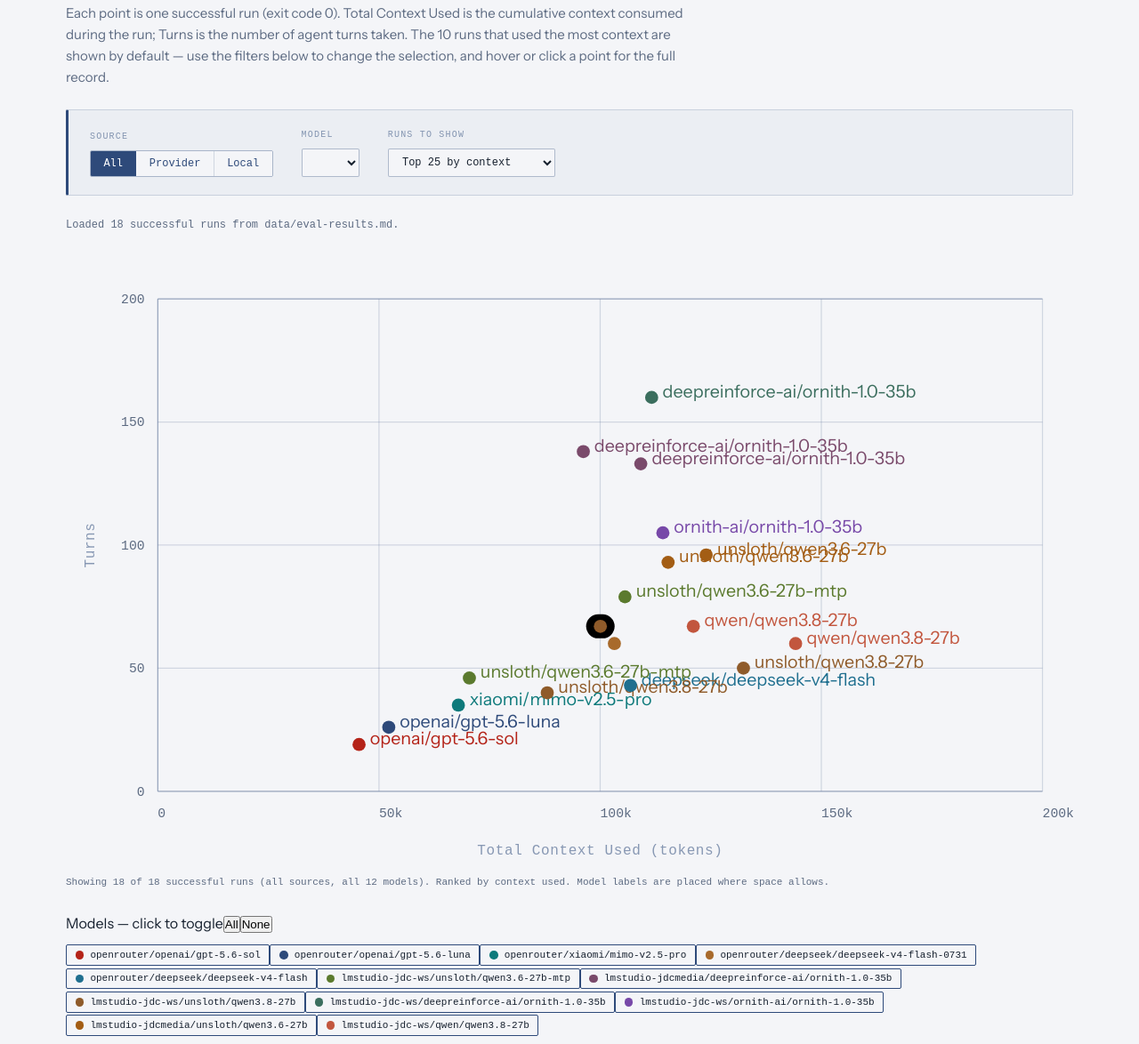
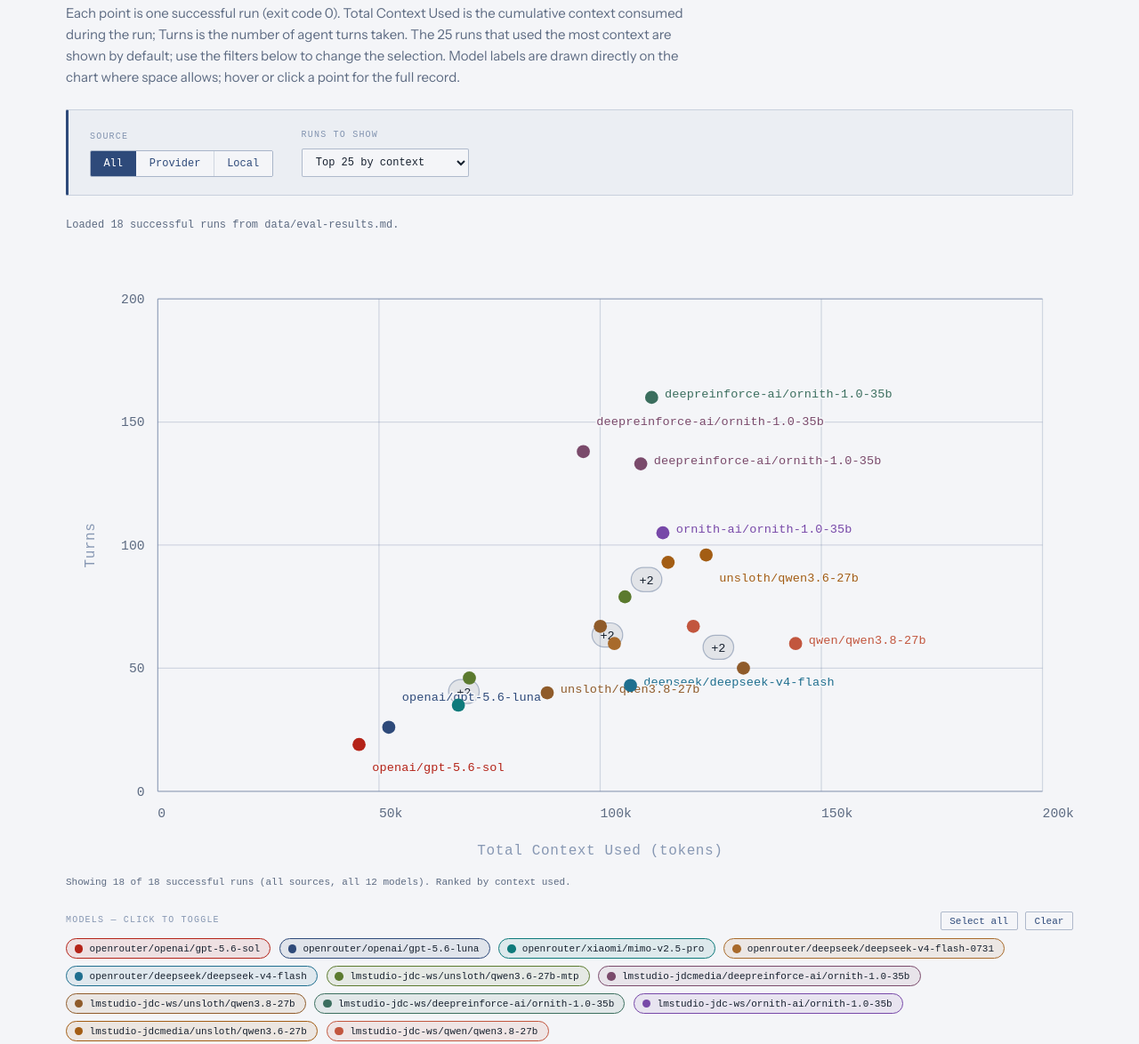
Before and after one commit to forzabarca88/coding-agent-resources, a plain HTML site: page docs/visualization.html in a window 1280 px wide. Shown: the part 360-1534 px from the top of the page at 89% size. Drawn offline with nearby package versions, Linux system fonts and the light colour scheme; a web font is replaced by a local one.

Commit message:
update viz

```diff
--- a/docs/assets/styles.css
+++ b/docs/assets/styles.css
@@ -633,6 +633,28 @@ a:focus-visible {
 .pt:focus-visible { outline: none; }
 .pt:focus-visible .pt__halo { stroke: var(--carbon); stroke-width: 1.5; }
 
+/* Direct labels on the plot — halo stroke keeps them legible over the grid */
+.pt-label {
+  font-family: var(--font-mono);
+  font-size: 11px;
+  font-weight: 500;
+  letter-spacing: 0.01em;
+  paint-order: stroke;
+  stroke: var(--paper);
+  stroke-width: 3px;
+  stroke-linejoin: round;
+}
+.pt-tag rect {
+  fill: rgba(22, 32, 46, 0.08);
+  stroke: var(--rule-strong);
+}
+.pt-tag text {
+  font-family: var(--font-mono);
+  font-size: 11px;
+  font-weight: 500;
+  fill: var(--ink);
+}
+
 .viz-tooltip {
   position: absolute;
   z-index: 20;
@@ -655,7 +677,18 @@ a:focus-visible {
   font-size: 0.75rem;
   color: var(--carbon-bright);
   word-break: break-all;
+}
+.tip__head {
+  display: flex;
+  align-items: center;
+  gap: 0.5rem;
   margin-bottom: 0.2rem;
+}
+.tip__dot {
+  width: 0.6rem;
+  height: 0.6rem;
+  border-radius: 50%;
+  flex-shrink: 0;
 }
 .tip__tag {
   font-family: var(--font-mono);
@@ -664,6 +697,28 @@ a:focus-visible {
   margin-bottom: 0.6rem;
   text-transform: uppercase;
   letter-spacing: 0.08em;
+}
+/* Notes carry the run's caveats — rendered as the first, most prominent block */
+.tip__notes {
+  background: rgba(255, 255, 255, 0.07);
+  border-left: 2px solid var(--carbon-bright);
+  padding: 0.55rem 0.7rem;
+  margin-bottom: 0.75rem;
+}
+.tip__notes-label {
+  display: block;
+  font-family: var(--font-mono);
+  font-size: 0.5625rem;
+  letter-spacing: 0.14em;
+  text-transform: uppercase;
+  color: var(--carbon-bright);
+  margin-bottom: 0.2rem;
+}
+.tip__notes-text {
+  font-size: 0.8125rem;
+  line-height: 1.5;
+  color: #fff;
+  margin: 0;
 }
 .tip__grid {
   display: grid;
@@ -699,9 +754,42 @@ a:focus-visible {
   margin-bottom: 1.5rem;
 }
 .viz-legend {
+  margin-top: 0.5rem;
+}
+.legend-head {
+  display: flex;
+  justify-content: space-between;
+  align-items: center;
+  gap: 1rem;
+  margin-bottom: 0.6rem;
+}
+.legend-head__label {
+  font-family: var(--font-mono);
+  font-size: 0.625rem;
+  text-transform: uppercase;
+  letter-spacing: 0.12em;
+  color: var(--carbon-soft);
+}
+.legend-actions {
+  display: flex;
+  gap: 0.5rem;
+}
+.legend-btn {
+  font-family: var(--font-mono);
+  font-size: 0.6875rem;
+  color: var(--carbon);
+  background: transparent;
+  border: 1px solid var(--rule-strong);
+  border-radius: 2px;
+  padding: 0.2rem 0.6rem;
+  cursor: pointer;
+}
+.legend-btn:hover { background: var(--zebra); }
+.legend-btn:focus-visible { outline: 2px solid var(--carbon); outline-offset: 2px; }
+.legend-items {
   display: flex;
   flex-wrap: wrap;
-  gap: 0.5rem 0.75rem;
+  gap: 0.5rem 0.6rem;
 }
 .legend-item {
   display: inline-flex;
@@ -711,15 +799,21 @@ a:focus-visible {
   font-size: 0.6875rem;
   color: var(--mist);
   background: transparent;
-  border: 1px solid var(--rule);
-  border-radius: 2px;
-  padding: 0.3rem 0.6rem;
+  border: 1px dashed var(--rule-strong);
+  border-radius: 999px;
+  padding: 0.28rem 0.7rem 0.28rem 0.55rem;
   cursor: pointer;
   max-width: 100%;
+  transition: border-color 0.12s, background 0.12s, color 0.12s;
 }
-.legend-item:hover { border-color: var(--rule-strong); background: var(--zebra); }
-.legend-item.is-active { color: var(--ink); border-color: var(--carbon); }
-.legend-item:focus-visible { outline: 2px solid var(--carbon); outline-offset: 2px; }
+.legend-item:hover { border-style: solid; border-color: var(--modcol, var(--rule-strong)); }
+.legend-item.is-active {
+  border-style: solid;
+  border-color: var(--modcol, var(--carbon));
+  background: color-mix(in srgb, var(--modcol, var(--carbon)) 10%, var(--paper));
+  color: var(--ink);
+}
+.legend-item:focus-visible { outline: 2px solid var(--modcol, var(--carbon)); outline-offset: 2px; }
 .legend-swatch { width: 0.6rem; height: 0.6rem; border-radius: 50%; flex-shrink: 0; }
 .legend-name { overflow: hidden; text-overflow: ellipsis; white-space: nowrap; }
 .legend-empty { font-family: var(--font-mono); font-size: 0.6875rem; color: var(--mist); }
--- a/docs/assets/visualization.js
+++ b/docs/assets/visualization.js
@@ -37,7 +37,7 @@
 
   var state = {
     source: 'all',        // 'all' | 'Provider' | 'Local'
-    models: '',           // '' = all, else comma-separated selected model names
+    models: '',           // '' = all models, else comma-separated selected names
     top: 25               // 'all' or a number
   };
 
@@ -233,10 +233,6 @@
       '<dt>Turns</dt><dd>' + fmt(r.turnsN) + '</dd>' +
       '<dt>Duration</dt><dd>' + esc(r.duration || '—') + '</dd>' +
       '<dt>Limit</dt><dd>' + fmt(r.limitN) + '</dd>' +
-      '<dt>Exceeded</dt><dd>' + esc(r.exceeded || '—') + '</dd>' +
-      '<dt>Exit</dt><dd>' + esc(r.code) + '</dd>' +
-      '<dt>Passed</dt><dd>' + fmt(r.passedN) + '</dd>' +
-      '<dt>Failed</dt><dd>' + fmt(r.failedN) + '</dd>' +
       '</dl>';
     return html;
   }
@@ -268,137 +264,92 @@
   }
 
   /* ------------------------------------------------------------------ *
-   * Label placement — deterministic, space permitting
+   * Label placement — greedy resolution in plot coordinates, deterministic.
+   * Points that land close together are grouped; the first row of a group
+   * gets a direct name label only when the anchor stays clear of neighbours.
    * ------------------------------------------------------------------ */
 
-  // Works on integer "key" coordinates: round each point to the nearest
-  // multiple of STEP and cluster anything in the same cell. Cells that stay
-  // alone become direct labels; crowded cells become a shared numeric tag.
-  var STEP = 25;
+  var LABEL_GAP_X = 64;  // min px between label starts
+  var LABEL_GAP_Y = 24;  // min px between label baselines
+  var LABEL_PAD = 18;    // keep labels inside the plot vertically
 
-  function makeKey(n) { return Math.round(n / STEP); }
-
-  // key -> { key, modelCounts, minV, maxV, h, v, rows: [] }
-  function buildKeyMap(rows, xF, yF) {
-    var map = {};
-    rows.forEach(function (r) {
-      var h = makeKey(xF(r.tokensN));
-      var v = makeKey(yF(r.turnsN));
-      var k = h + ':' + v;
-      if (!map[k]) {
-        map[k] = { key: k, h: h, v: v, minV: v, maxV: v, rows: [] };
-      }
-      map[k].rows.push(r);
-      if (v < map[k].minV) map[k].minV = v;
-      if (v > map[k].maxV) map[k].maxV = v;
-    });
-    return map;
+  function shortName(model) {
+    return model
+      .replace(/^lmstudio-(jdc-ws|jdcmedia)\//, '')
+      .replace(/^openrouter\//, '')
+      .replace(/^mistral\//, '');
   }
 
-  // Deterministic collision resolution: when two candidate labels land too
-  // close together, push the range(s) apart instead of dropping either one.
-  function resolveRanges(cells) {
-    var list = Object.keys(cells).map(function (k) { return cells[k]; });
-    list.sort(function (a, b) { return (a.h - b.h) || (a.v - b.v); });
-    for (var i = 0; i < list.length; i++) {
-      for (var j = i + 1; j < list.length; j++) {
-        var a = list[i];
-        var b = list[j];
-        if (Math.abs(a.h - b.h) > 1) continue;      // different columns
-        var aV = a.minV, bV = b.minV;
-        if (aV > bV) { var t = a; a = b; b = t; }    // sort by vertical start
-        if (bV - aV < 3) {                            // overlap
-          var overlap = 3 - (bV - aV);
-          var push = Math.ceil(overlap / 2);
-          a.maxV = Math.min(a.maxV + push, 9999);
-          b.minV = Math.max(b.minV - push, -9999);
+  function placeLabels(rows, xF, yF) {
+    var top = M.top + LABEL_PAD;
+    var bottom = M.top + plotH - LABEL_PAD;
+
+    // 1. Cluster rows landing within one grid cell (STEP chart units apart).
+    var STEP = 60;
+    function makeKey(n) { return Math.round(n / STEP); }
+
+    var cells = {};
+    rows.forEach(function (r) {
+      var k = makeKey(xF(r.tokensN)) + ':' + makeKey(yF(r.turnsN));
+      if (!cells[k]) cells[k] = [];
+      cells[k].push(r);
+    });
+
+    // 2. One anchor per cell: centroid position; name label if the cell holds
+    //    a single row, otherwise a shared "+N" tag.
+    var anchors = [];
+    Object.keys(cells).forEach(function (k) {
+      var group = cells[k];
+      var cx = 0;
+      var cy = 0;
+      group.forEach(function (r) {
+        cx += xF(r.tokensN);
+        cy += yF(r.turnsN);
+      });
+      cx /= group.length;
+      cy /= group.length;
+      anchors.push({
+        cx: cx,
+        cy: cy,
+        label: group[0].model,
+        short: shortName(group[0].model),
+        isLabel: group.length === 1,
+        count: group.length
+      });
+    });
+
+    // 3. Deterministically separate name labels that are too close. Iterate
+    //    over pairs, pushing apart vertically, clamped to the plot.
+    var names = anchors.filter(function (a) { return a.isLabel; });
+    names.sort(function (a, b) { return (a.cx - b.cx) || (a.cy - b.cy); });
+    var iterations = 24;
+    while (iterations--) {
+      var moved = false;
+      for (var i = 0; i < names.length; i++) {
+        for (var j = i + 1; j < names.length; j++) {
+          var a = names[i];
+          var b = names[j];
+          if (Math.abs(a.cx - b.cx) >= LABEL_GAP_X) continue;
+          if (Math.abs(a.cy - b.cy) >= LABEL_GAP_Y) continue;
+          var dir = a.cy <= b.cy ? -1 : 1;
+          var nextA = Math.min(bottom, Math.max(top, a.cy + dir * LABEL_GAP_Y));
+          var nextB = Math.min(bottom, Math.max(top, b.cy - dir * LABEL_GAP_Y));
+          if (nextA === a.cy && nextB === b.cy) continue; // no room — leave as-is
+          a.cy = nextA;
+          b.cy = nextB;
+          moved = true;
         }
       }
+      if (!moved) break;
     }
-  }
 
-  // Cell -> concrete label anchor (coordinates are chart units, scaled later).
-  function cellLabel(cell, rows, xF, yF) {
-    var minRow = null;
-    cell.rows.forEach(function (r) {
-      if (!minRow || yF(r.turnsN) < yF(minRow.turnsN)) minRow = r;
-    });
-    var cx = xF(minRow.tokensN);
-    return { cx: cx, cy: yF(minRow.turnsN), label: minRow.model, row: minRow };
-  }
-
-  function candidateAnchor(r, xF, yF) {
-    return { cx: xF(r.tokensN), cy: yF(r.turnsN), label: r.model, row: r };
-  }
-
-  // Tries to shorten where two labelled points sit close; keeps things tidy.
-  function shortNames(model) {
-    var s = model;
-    s = s.replace(/^lmstudio-(jdc-ws|jdcmedia)\//, '');
-    s = s.replace(/^openrouter\//, '');
-    s = s.replace(/^mistral\//, '');
-    return s;
-  }
-
-  // Returns [{ row, cx, cy, label, isLabel, count }]
-  function placeLabels(rows, xF, yF) {
-    if (!rows.length) return [];
-    var map = buildKeyMap(rows, xF, yF);
-    resolveRanges(map);
-
-    var cells = Object.keys(map).map(function (k) { return map[k]; });
-    var anchors = [];
-    var NO_LABEL = [];
-    var used = {};
-
-    cells.forEach(function (cell) {
-      var labelKey = cell.key;
-      var count = cell.rows.length;
-      if (used[labelKey]) {
-        // duplicate key (two cells resolved to the same anchor) — drop the label
-        var idx = anchors.indexOf(used[labelKey]);
-        if (idx !== -1) { anchors.splice(idx, 1); NO_LABEL.push(used[labelKey]); }
-        return;
-      }
-      var a = cellLabel(cell, rows, xF, yF);
-      if (count > 1) {
-        // too crowded for a direct label — shared numeric tag at the centroid
-        a.isLabel = false;
-        a.count = count;
-      } else {
-        a.isLabel = true;
-        a.count = 1;
-      }
-      a.short = shortNames(a.label);
-      anchors.push(a);
-      used[labelKey] = a;
-    });
-
-    // Dropped duplicate keys: place those rows' own labels if the space allows.
-    var point = { ptUsed: {} };
-    (function () { /* no-op, kept for parity */ })();
-
-    // Position candidate labels for the multi-row duplicate cells.
-    var dupRows = [];
-    cells.forEach(function (cell) {
-      if (NO_LABEL.indexOf(cell.key) !== -1) {
-        cell.rows.forEach(function (r) { dupRows.push(r); });
-      }
-    });
-
-    // Deterministic check: assign labels to the dropped rows unless they
-    // collide with already-placed anchors. Simple greedy in rows order.
-    dupRows.forEach(function (r) {
-      var a = candidateAnchor(r, xF, yF);
-      var collides = anchors.some(function (o) {
-        return Math.abs(o.cx - a.cx) < 30 && Math.abs(o.cy - a.cy) < 26;
-      });
-      if (!collides) {
-        a.isLabel = true;
-        a.count = 1;
-        a.short = shortNames(a.label);
-        anchors.push(a);
-      }
+    // 4. Move name labels beside their point so leader lines stay short; keep
+    //    them inside the plot horizontally too.
+    names.forEach(function (a) {
+      var w = a.short.length * 6.4 + 10;
+      if (a.cx + 12 + w > M.left + plotW) a.anchorEnd = true;   // flip left of point
+      if (a.cy > bottom) a.cy = bottom;
+      if (a.cy < top) a.cy = top;
     });
 
     return anchors;
@@ -474,22 +425,23 @@
       'transform="rotate(-90 26 ' + (M.top + plotH / 2) + ')" text-anchor="middle">Turns</text>'
     );
 
-    // --- Labels (behind points so points stay readable) ---------------
+    // --- Labels (drawn before points so points stay readable) ---------
     anchors.forEach(function (a) {
-      var fill = modelColor(a.label);
-      if (a.isLabel) {
+      if (!a.isLabel) { // crowded cell — shared "+N" tag
         out.push(
-          '<text class="pt-label pt-label--name" x="' + (a.cx + 10) + '" y="' + a.cy + '" ' +
-          'fill="' + fill + '">' + esc(a.short) + '</text>'
-        );
-      } else if (a.count > 1) {
-        out.push(
-          '<g class="pt-tag" data-count="' + a.count + '">' +
-          '<rect x="' + (a.cx - 13) + '" y="' + (a.cy - 11) + '" width="26" height="22" rx="11"/>' +
+          '<g class="pt-tag">' +
+          '<rect x="' + (a.cx - 14) + '" y="' + (a.cy - 11) + '" width="28" height="22" rx="11"/>' +
           '<text x="' + a.cx + '" y="' + (a.cy + 4) + '" text-anchor="middle">+' + a.count + '</text>' +
           '</g>'
         );
+        return;
       }
+      var fill = modelColor(a.label);
+      var tx = a.anchorEnd ? a.cx - 12 : a.cx + 12;
+      out.push(
+        '<text class="pt-label" x="' + tx + '" y="' + a.cy + '" fill="' + fill + '" ' +
+        (a.anchorEnd ? 'text-anchor="end"' : '') + '>' + esc(a.short) + '</text>'
+      );
     });
 
     // --- Points ---------------------------------------------------------
@@ -532,7 +484,6 @@
     else text += ', all ' + modelOrder.length + ' models';
     text += ').';
     if (state.models === '' && state.top !== 'all') text += ' Ranked by context used.';
-    text += ' Model labels are placed where space allows.';
     summaryEl.textContent = text;
   }
 
@@ -541,21 +492,19 @@
     var selected = state.models ? state.models.split(',') : [];
     var html =
       '<div class="legend-head">' +
-      '<span class="legend-head__label">Models — click to toggle</span>' +
+      '<span class="legend-head__label">Models \u2014 click to toggle</span>' +
       '<span class="legend-actions">' +
-      '<button type="button" class="legend-btn" id="legend-all">All</button>' +
-      '<button type="button" class="legend-btn" id="legend-none">None</button>' +
+      '<button type="button" class="legend-btn" id="legend-all">Select all</button>' +
+      '<button type="button" class="legend-btn" id="legend-none">Clear</button>' +
       '</span>' +
-      '</div>';
-
-    html += '<div class="legend-items">' +
+      '</div>' +
+      '<div class="legend-items">' +
       modelOrder.map(function (m) {
         var active = !state.models || selected.indexOf(m) !== -1;
-        var visible = active; // visibility is derived at draw time
-        var cls = 'legend-item' + (active ? ' is-active' : '') + (visible ? '' : ' is-dim');
         return (
-          '<button type="button" class="' + cls + '" data-model="' + esc(m) + '" ' +
-          'style="--modcol:' + modelColor(m) + '">' +
+          '<button type="button" class="legend-item' + (active ? ' is-active' : '') + '" ' +
+          'data-model="' + esc(m) + '" style="--modcol:' + modelColor(m) + '" ' +
+          'aria-pressed="' + String(active) + '">' +
           '<span class="legend-swatch" style="background:' + modelColor(m) + '"></span>' +
           '<span class="legend-name">' + esc(m) + '</span>' +
           '</button>'
--- a/docs/visualization.html
+++ b/docs/visualization.html
@@ -56,9 +56,9 @@
         <p class="viz__note">
           Each point is one successful run (exit code 0). Total Context Used is the
           cumulative context consumed during the run; Turns is the number of agent turns
-          taken. The 10 runs that used the most context are shown by default — use the
-          filters below to change the selection, and hover or click a point for the full
-          record.
+          taken. The 25 runs that used the most context are shown by default; use the
+          filters below to change the selection. Model labels are drawn directly on the
+          chart where space allows; hover or click a point for the full record.
         </p>
 
         <!-- Controls -->
@@ -71,16 +71,12 @@
               <button type="button" class="seg-btn" data-source="Local">Local</button>
             </div>
           </div>
-          <label class="viz-control" for="model-filter">
-            <span class="viz-control__label">Model</span>
-            <select id="model-filter" class="select"></select>
-          </label>
           <label class="viz-control" for="top-filter">
             <span class="viz-control__label">Runs to show</span>
             <select id="top-filter" class="select">
+              <option value="25" selected>Top 25 by context</option>
+              <option value="15">Top 15 by context</option>
               <option value="10">Top 10 by context</option>
-              <option value="15">Top 15 by context</option>
-              <option value="25">Top 25 by context</option>
               <option value="all">All</option>
             </select>
           </label>
@@ -118,7 +114,15 @@
           Cloud results are labelled <em>Provider</em>; runs on the local test machines are
           labelled <em>Local</em> — see the machine specs on
           <a href="evaluation-results.html">Evaluation results</a>. Points are coloured by
-          model; the legend lists the models in the current view.
+          model. Select one or more models from the legend to filter the plot; each selected
+          model keeps its colour, and the runs-to-show limit applies only when every model is
+          selected.
+        </p>
+        <p>
+          Model labels are drawn beside their point where space allows; when several runs land
+          in the same spot, the group is marked with a <em>+N</em> tag instead. Hover, focus,
+          or click a point for its tooltip — notes first, then context used, turns, duration,
+          and the configured limit.
         </p>
       </section>
     </main>
```
